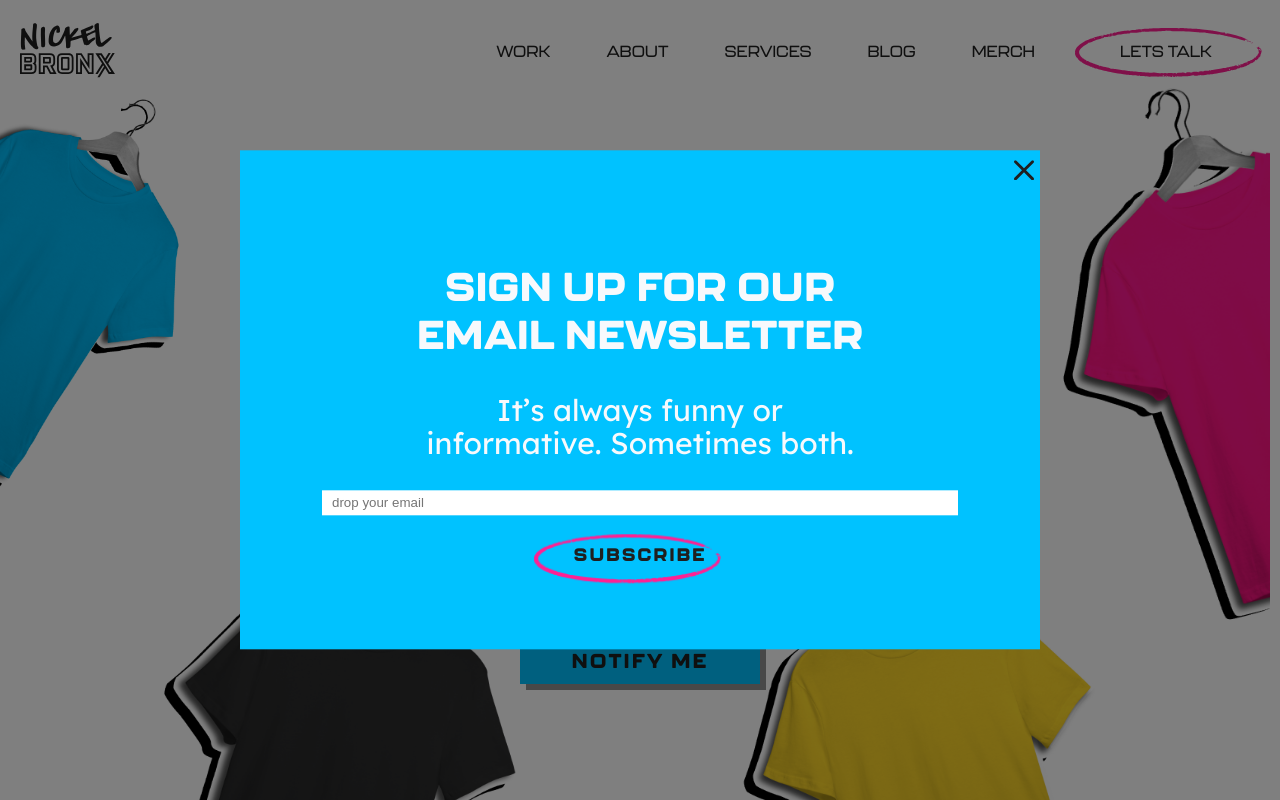
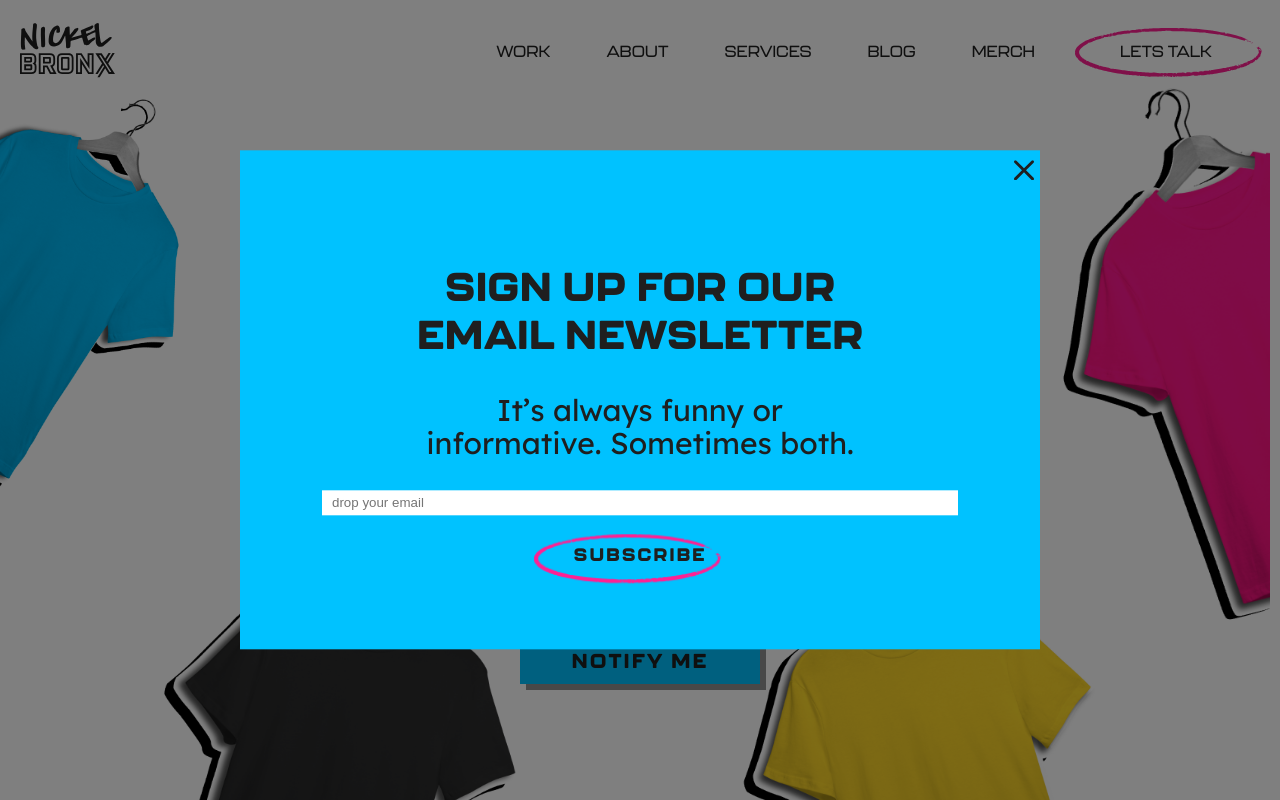
Before and after one commit to tejasnickelbronx/nickebronx222, a Next.js app: page /merch in a window 1280 px wide. Both pictures are taken after a click on the link "Sign up for our newsletter". Shown: the top 800 px of the page. Built offline with nearby package versions, Linux system fonts and the light colour scheme.

Commit message:
change color popup to black

```diff
--- a/styles/custom.css
+++ b/styles/custom.css
@@ -346,6 +346,11 @@ color: #F7F9FC;
 .singlepost-content h2, .singlepost-content h3, .singlepost-content h4,.singlepost-content h5{
   font-family: 'Lexend Deca', sans-serif;
   color: #FFF;;
+}
+
+.singlepost-content a {
+
+  color: #fff;
 }
 
 .singlepost-innerimg{
@@ -1274,7 +1279,7 @@ transform: rotate(135deg);
   /* or 48px */
   text-align: center;
   text-transform: uppercase;			/* Soft White */
-  color: #F7F9FC;
+  color: #1F1F1F;
 }
 .newspop_head h3{
   font-family: 'Lexend Deca', sans-serif;
@@ -1284,8 +1289,8 @@ font-size: 30px;
 line-height: 110%;
 /* or 33px */
 text-align: center;
-/* Soft White */
-color: #F7F9FC;
+/* Soft Black */
+color: #1F1F1F;
 }
 .newspop_form input[type="text"]{
 width:100%;
```
